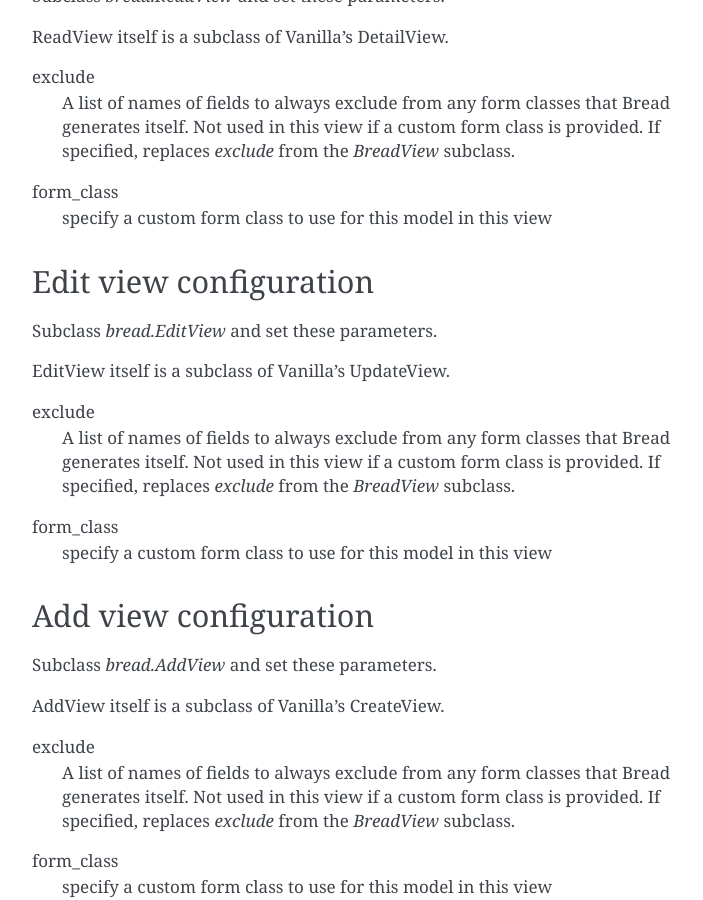
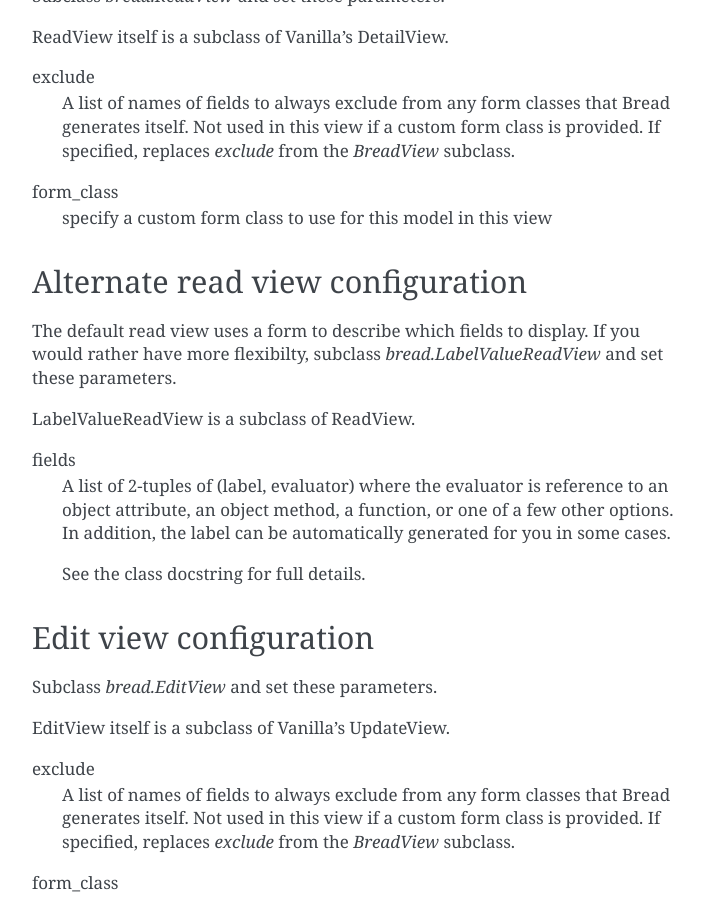
Before and after one commit to caktus/django_bread, a Sphinx documentation site: the page built from docs/configuration.rst, in a window 1280 px wide and 900 px high, scrolled down 3203 px. Shown: the whole window, without its empty margins (388-1091 px from the left). Built offline with Sphinx 7.4.7, drawn with Linux system fonts in a browser that asks for light colours; pages that are not in the unit, such as notebooks, are missing from menus; some of the changed text lies outside the part shown.

Commit message:
add doc for LabelValueReadView

```diff
--- a/docs/configuration.rst
+++ b/docs/configuration.rst
@@ -158,6 +158,23 @@ exclude
 form_class
     specify a custom form class to use for this model in this view
 
+Alternate read view configuration
+---------------------------------
+
+The default read view uses a form to describe which fields to display. If
+you would rather have more flexibilty, subclass `bread.LabelValueReadView`
+and set these parameters.
+
+LabelValueReadView is a subclass of ReadView.
+
+fields
+    A list of 2-tuples of (label, evaluator) where the evaluator is reference
+    to an object attribute, an object method, a function, or one of a few other
+    options. In addition, the label can be automatically generated for you in
+    some cases.
+
+    See the class docstring for full details.
+
 Edit view configuration
 -----------------------
 
```
